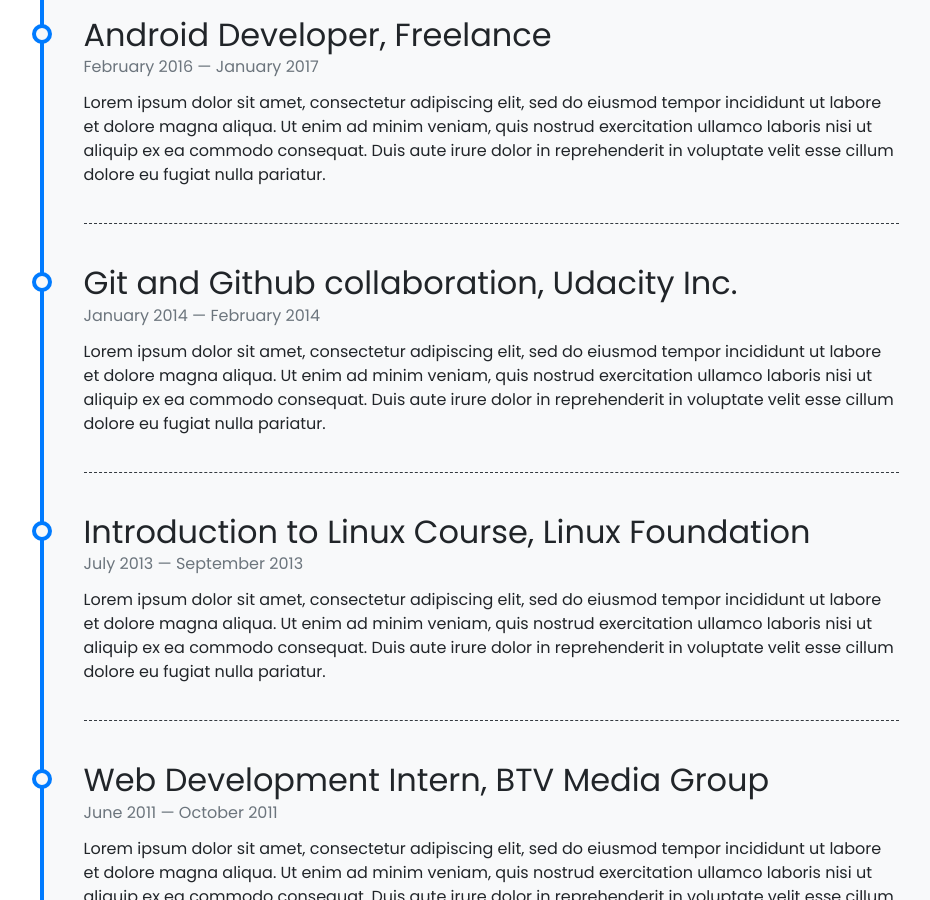
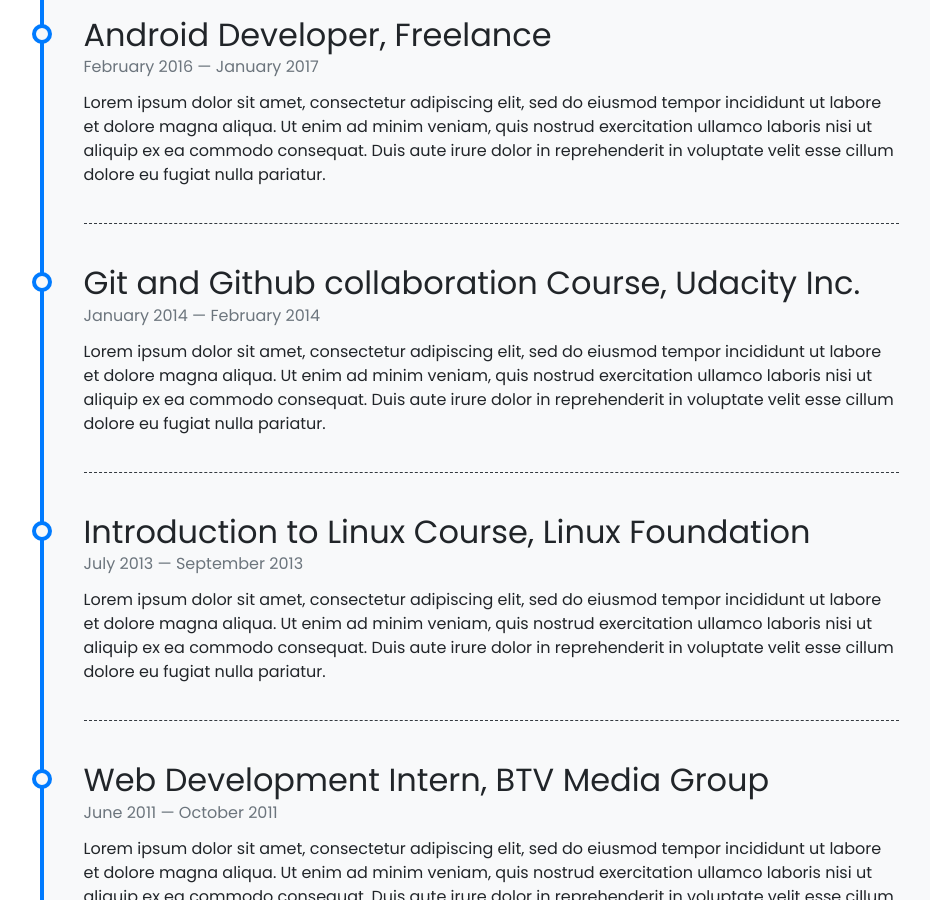
Before and after one commit to clappingmonkey/personal-site, a Jekyll site: the page built from pages/about.md, in a window 1280 px wide and 900 px high, scrolled down 1352 px. Shown: the whole window, without its empty margins (149-1079 px from the left). Built offline with Jekyll 4.4.1, drawn with Linux system fonts in a browser that asks for light colours; nearby versions of some CDN libraries.

Commit message:
fixed a typo

```diff
--- a/_data/timeline.yml
+++ b/_data/timeline.yml
@@ -16,7 +16,7 @@
                nisi ut aliquip ex ea commodo consequat. Duis aute irure dolor in
                reprehenderit in voluptate velit esse cillum dolore eu fugiat nulla pariatur.
 
-- title: Git and Github collaboration, Udacity Inc.
+- title: Git and Github collaboration Course, Udacity Inc.
   from: January 2014
   to: February 2014
   description: Lorem ipsum dolor sit amet, consectetur adipiscing elit,
```
